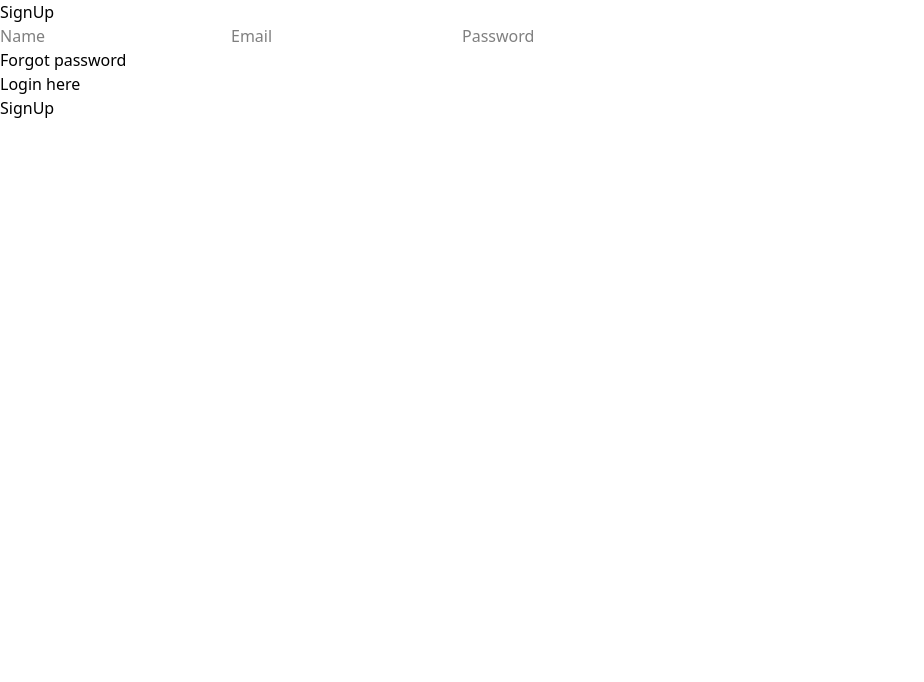
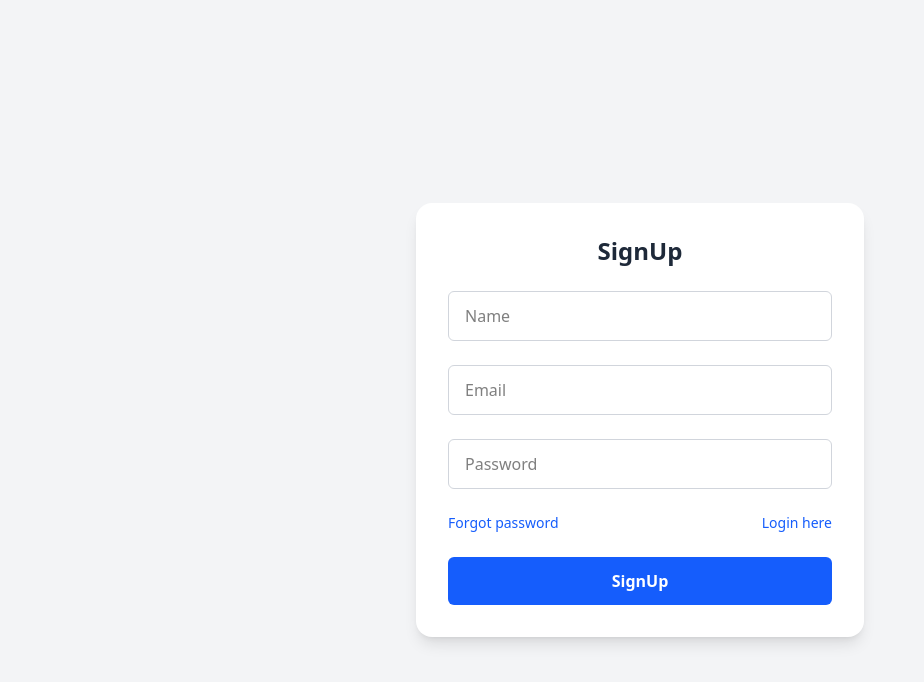
Before and after one commit to boben195/p03-MERN, a React (Vite) app in the folder frontend/: page / in a window 1280 px wide. Both pictures are taken after a click on the element "Create account". Shown: the top 682 px of the page, without its empty margins (0-924 px from the left). Built offline with nearby package versions, Linux system fonts and the light colour scheme.

Commit message:
style for login

```diff
--- a/frontend/src/Login.jsx
+++ b/frontend/src/Login.jsx
@@ -3,25 +3,52 @@ import React, { useState } from "react";
 const Login = () => {
   const [curState, setCurState] = useState("Login");
   return (
-    <div>
-      <form>
-        <div>
-          <p>{curState}</p>
+    <div className="flex items-center justify-center min-h-screen bg-gray-100">
+      <form className="w-full max-w-md mx-auto mt-10 bg-white p-8 rounded-2xl shadow-lg space-y-6">
+        <div className="text-center">
+          <p className="text-2xl font-bold text-gray-800">{curState}</p>
         </div>
         {curState === "Login" ? null : (
-          <input type="text" placeholder="Name" required />
+          <input
+            type="text"
+            placeholder="Name"
+            required
+            className="w-full px-4 py-3 border border-gray-300 rounded-md focus:outline-none focus:ring-2 focus:ring-blue-500"
+          />
         )}
-        <input type="email" placeholder="Email" required />
-        <input type="password" placeholder="Password" required />
-        <div>
-          <p>Forgot password</p>
+        <input
+          type="email"
+          placeholder="Email"
+          required
+          className="w-full px-4 py-3 border border-gray-300 rounded-md focus:outline-none focus:ring-2 focus:ring-blue-500"
+        />
+        <input
+          type="password"
+          placeholder="Password"
+          required
+          className="w-full px-4 py-3 border border-gray-300 rounded-md focus:outline-none focus:ring-2 focus:ring-blue-500"
+        />
+        <div className="flex justify-between text-sm text-blue-600">
+          <p className="cursor-pointer hover:underline">Forgot password</p>
           {curState === "Login" ? (
-            <p onClick={() => setCurState("SignUp")}>Create account</p>
+            <p
+              onClick={() => setCurState("SignUp")}
+              className="cursor-pointer hover:underline"
+            >
+              Create account
+            </p>
           ) : (
-            <p onClick={() => setCurState("Login")}>Login here</p>
+            <p
+              onClick={() => setCurState("Login")}
+              className="cursor-pointer hover:underline"
+            >
+              Login here
+            </p>
           )}
         </div>
-        <button>{curState === "Login" ? "SignIn" : "SignUp"}</button>
+        <button className="w-full bg-blue-600 hover:bg-blue-700 text-white font-semibold py-3 rounded-md transition duration-300">
+          {curState === "Login" ? "SignIn" : "SignUp"}
+        </button>
       </form>
     </div>
   );
```
